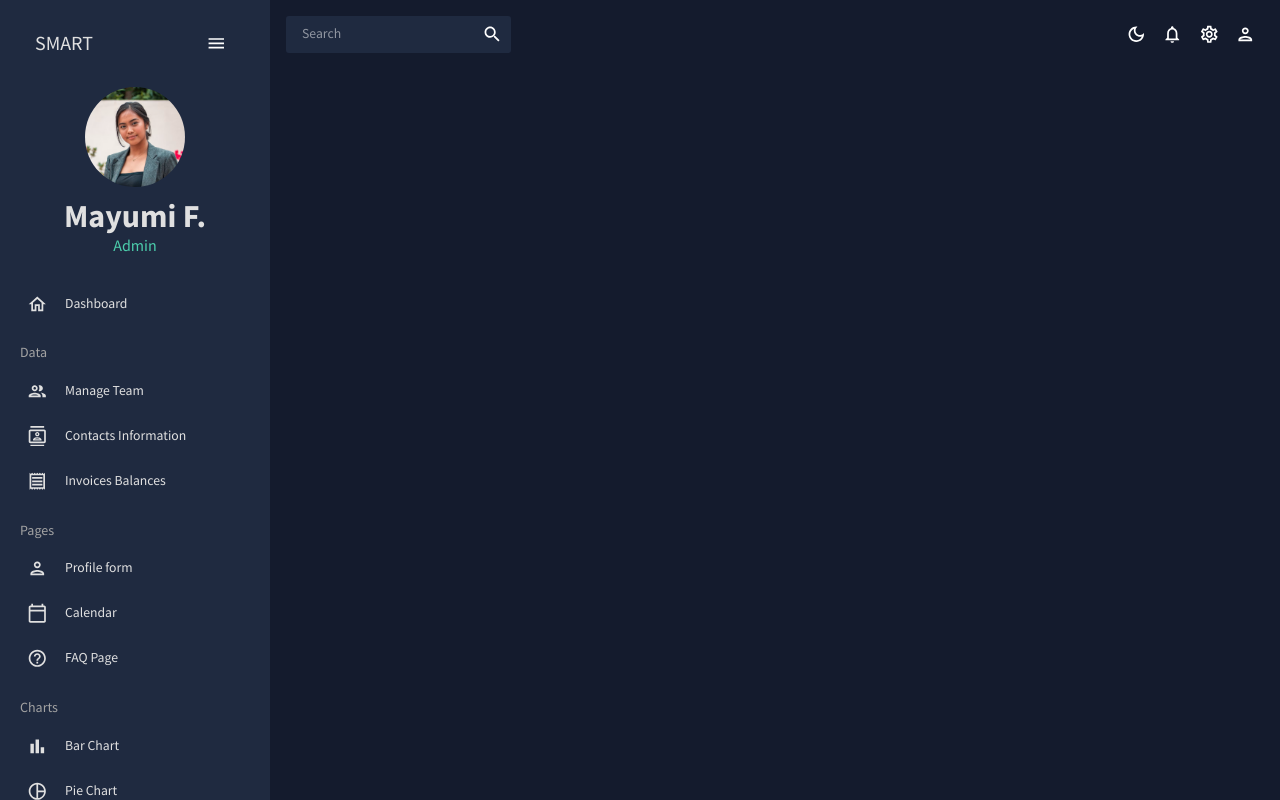
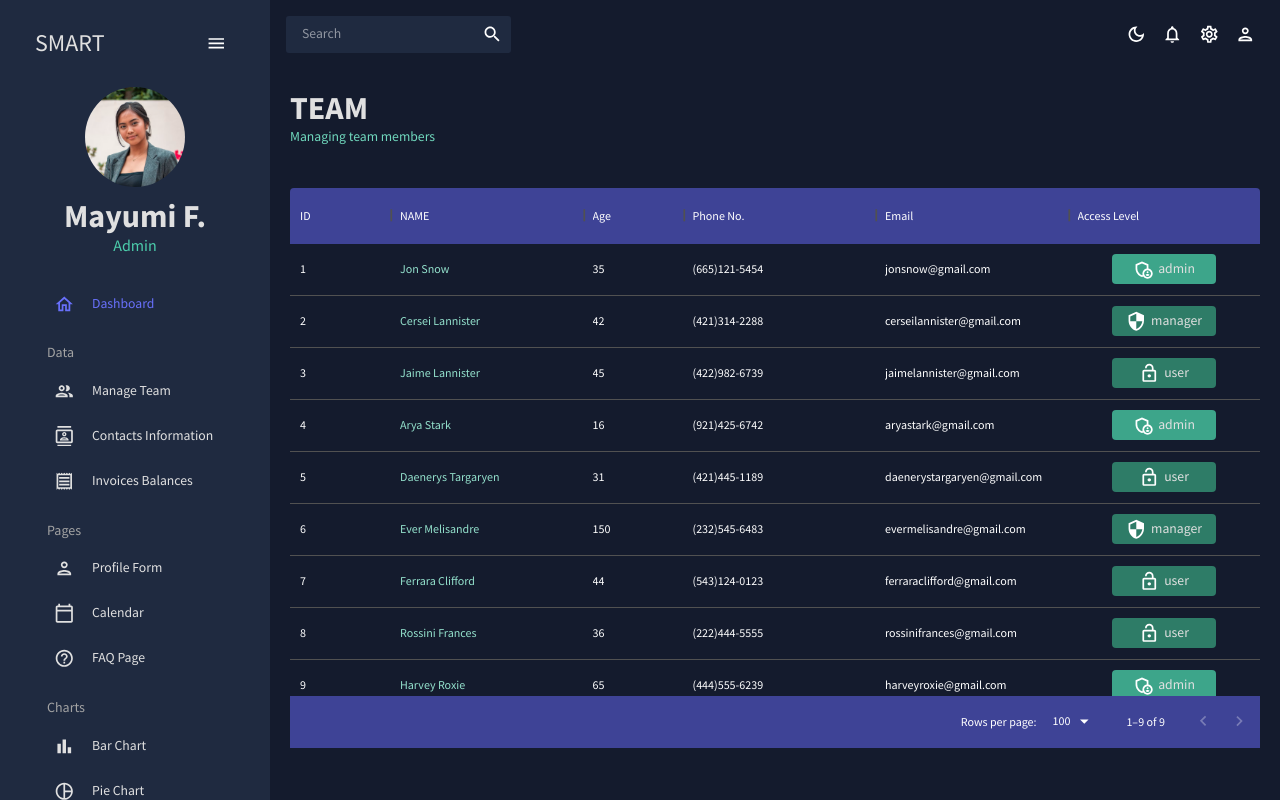
Before and after one commit to joycehwchan/admin-dashboard, a React (Create React App) app: page /team in a window 1280 px wide. Built offline with nearby package versions, Linux system fonts and the light colour scheme.

Commit message:
added data tables

```diff
--- a/src/App.js
+++ b/src/App.js
@@ -4,9 +4,9 @@
 import Topbar from "./scenes/global/Topbar";
 import Sidebar from "./scenes/global/Sidebar";
 import Dashboard from "./scenes/dashboard";
-// import Team from "./scenes/team";
-// import Invoices from "./scenes/invoices";
-// import Contacts from "./scenes/contacts";
+import Team from "./scenes/team";
+import Contacts from "./scenes/contacts";
+import Invoices from "./scenes/invoices";
 // import Bar from "./scenes/bar";
 // import Form from "./scenes/form";
 // import Line from "./scenes/line";
@@ -28,9 +28,9 @@
             <Topbar />
             <Routes>
               <Route path="/" element={<Dashboard />} />
-              {/* <Route path="/team" element={<Team />} /> */}
-              {/* <Route path="/contacs" element={<Contacts />} /> */}
-              {/* <Route path="/invoices" element={<Invoices />} /> */}
+              <Route path="/team" element={<Team />} />
+              <Route path="/contacts" element={<Contacts />} />
+              <Route path="/invoices" element={<Invoices />} />
               {/* <Route path="/form" element={<Form />} /> */}
               {/* <Route path="/bar" element={<Bar />} /> */}
               {/* <Route path="/pie" element={<Pie />} /> */}
--- /dev/null
+++ b/src/components/Header.jsx
@@ -0,0 +1,25 @@
+import { Typography, Box, useTheme } from "@mui/material";
+import { tokens } from "../theme";
+
+const Header = ({ title, subtitle }) => {
+  const theme = useTheme();
+  const colors = tokens(theme.palette.mode);
+
+  return (
+    <Box mb="30px">
+      <Typography
+        variant="h2"
+        color={colors.grey[100]}
+        fontWeight="bold"
+        sx={{ mrb: "5px" }}
+      >
+        {title}
+      </Typography>
+      <Typography varient="h5" color={colors.greenAccent[400]}>
+        {subtitle}
+      </Typography>
+    </Box>
+  );
+};
+
+export default Header;
--- a/src/data/mockData.js
+++ b/src/data/mockData.js
@@ -27,8 +27,8 @@
   },
   {
     id: 4,
-    name: "Anya Stark",
-    email: "anyastark@gmail.com",
+    name: "Arya Stark",
+    email: "aryastark@gmail.com",
     age: 16,
     phone: "(921)425-6742",
     access: "admin",
@@ -111,8 +111,8 @@
   },
   {
     id: 4,
-    name: "Anya Stark",
-    email: "anyastark@gmail.com",
+    name: "Arya Stark",
+    email: "aryastark@gmail.com",
     age: 16,
     phone: "(921)425-6742",
     address: "1514 Main Street, New York, NY 22298",
@@ -226,8 +226,8 @@
   },
   {
     id: 4,
-    name: "Anya Stark",
-    email: "anyastark@gmail.com",
+    name: "Arya Stark",
+    email: "aryastark@gmail.com",
     cost: "80.55",
     phone: "(921)425-6742",
     date: "03/21/2022",
--- /dev/null
+++ b/src/scenes/contacts/index.jsx
@@ -0,0 +1,79 @@
+import { Box } from "@mui/material";
+import { DataGrid, GridToolbar } from "@mui/x-data-grid";
+import { tokens } from "../../theme";
+import { mockDataContacts } from "../../data/mockData";
+import Header from "../../components/Header";
+import { useTheme } from "@mui/material";
+
+const Contacts = () => {
+  const theme = useTheme();
+  const colors = tokens(theme.palette.mode);
+  const columns = [
+    { field: "id", headerName: "ID", flex: 0.5 },
+    { field: "registrarId", headerName: "Registrar ID" },
+    {
+      field: "name",
+      headerName: "NAME",
+      flex: 1,
+      cellClassName: "name-column--cell",
+    },
+    {
+      field: "age",
+      headerName: "Age",
+      type: "number",
+      headerAlign: "left",
+      align: "left",
+    },
+    { field: "phone", headerName: "Phone No.", flex: 1 },
+    { field: "email", headerName: "Email", flex: 1 },
+    { field: "address", headerName: "Address", flex: 1 },
+    { field: "city", headerName: "City", flex: 1 },
+    { field: "zipCode", headerName: "ZipCode", flex: 1 },
+  ];
+
+  return (
+    <Box m="20px">
+      <Header
+        title="CONTACTS"
+        subtitle="List of contacts for future reference"
+      />
+      <Box
+        mt="40px"
+        height="70vh"
+        sx={{
+          "& .MuiDataGrid-root": {
+            border: "none",
+          },
+          "& .MuiDataGrid-cell": {
+            borderBottom: "none",
+          },
+          "& .name-column--cell": {
+            color: colors.greenAccent[300],
+          },
+          "& .MuiDataGrid-columnHeaders": {
+            borderBottom: "none",
+            backgroundColor: colors.blueAccent[700],
+          },
+          "& .MuiDaraGrid-virtualScroller": {
+            backgroundColor: colors.primary[400],
+          },
+          "& .MuiDataGrid-footerContainer": {
+            borderTop: "none",
+            backgroundColor: colors.blueAccent[700],
+          },
+          "& .MuiDataGrid-toolbarContainer .MuiButton-text": {
+            color: `${colors.grey[100]} !important`,
+          },
+        }}
+      >
+        <DataGrid
+          rows={mockDataContacts}
+          columns={columns}
+          components={{ Toolbar: GridToolbar }}
+        />
+      </Box>
+    </Box>
+  );
+};
+
+export default Contacts;
--- a/src/scenes/global/Sidebar.jsx
+++ b/src/scenes/global/Sidebar.jsx
@@ -1,18 +1,18 @@
 import { useState } from "react";
 import { ProSidebar, Menu, MenuItem } from "react-pro-sidebar";
+import { Box, IconButton, Typography, useTheme } from "@mui/material";
+import { Link } from "react-router-dom";
 import "react-pro-sidebar/dist/css/styles.css";
-import { Link } from "react-router-dom";
 import { tokens } from "../../theme";
-import { Box, IconButton, Typography, useTheme } from "@mui/material";
 import HomeOutlinedIcon from "@mui/icons-material/HomeOutlined";
 import PeopleOutlinedIcon from "@mui/icons-material/PeopleOutlined";
 import ContactsOutlinedIcon from "@mui/icons-material/ContactsOutlined";
 import ReceiptOutlinedIcon from "@mui/icons-material/ReceiptOutlined";
 import PersonOutlinedIcon from "@mui/icons-material/PersonOutlined";
 import CalendarTodayOutlinedIcon from "@mui/icons-material/CalendarTodayOutlined";
-import HelpOutlinedIcon from "@mui/icons-material/HelpOutlineOutlined";
+import HelpOutlineOutlinedIcon from "@mui/icons-material/HelpOutlineOutlined";
 import BarChartOutlinedIcon from "@mui/icons-material/BarChartOutlined";
-import PieChartOutlinedIcon from "@mui/icons-material/PieChartOutlineOutlined";
+import PieChartOutlineOutlinedIcon from "@mui/icons-material/PieChartOutlineOutlined";
 import TimelineOutlinedIcon from "@mui/icons-material/TimelineOutlined";
 import MenuOutlinedIcon from "@mui/icons-material/MenuOutlined";
 import MapOutlinedIcon from "@mui/icons-material/MapOutlined";
@@ -23,7 +23,9 @@
   return (
     <MenuItem
       active={selected === title}
-      style={{ color: colors.grey[100] }}
+      style={{
+        color: colors.grey[100],
+      }}
       onClick={() => setSelected(title)}
       icon={icon}
     >
@@ -55,13 +57,13 @@
           color: "#868dfb !important",
         },
         "& .pro-menu-item.active": {
-          color: "6870fa !important",
+          color: "#6870fa !important",
         },
       }}
     >
       <ProSidebar collapsed={isCollapsed}>
         <Menu iconShape="square">
-          {/* Show hamburger menu when collasped */}
+          {/* LOGO AND MENU ICON */}
           <MenuItem
             onClick={() => setIsCollapsed(!isCollapsed)}
             icon={isCollapsed ? <MenuOutlinedIcon /> : undefined}
@@ -70,7 +72,6 @@
               color: colors.grey[100],
             }}
           >
-            {/* When sidebar is not collasped */}
             {!isCollapsed && (
               <Box
                 display="flex"
@@ -78,7 +79,7 @@
                 alignItems="center"
                 ml="15px"
               >
-                <Typography variant="h4" color={colors.grey[100]}>
+                <Typography variant="h3" color={colors.grey[100]}>
                   SMART
                 </Typography>
                 <IconButton onClick={() => setIsCollapsed(!isCollapsed)}>
@@ -88,25 +89,23 @@
             )}
           </MenuItem>
 
-          {/* User */}
           {!isCollapsed && (
             <Box mb="25px">
               <Box display="flex" justifyContent="center" alignItems="center">
                 <img
-                  src={`../../assets/user.png`}
                   alt="profile-user"
                   width="100px"
                   height="100px"
+                  src={`../../assets/user.png`}
                   style={{ cursor: "pointer", borderRadius: "50%" }}
                 />
               </Box>
-
               <Box textAlign="center">
                 <Typography
                   variant="h2"
                   color={colors.grey[100]}
                   fontWeight="bold"
-                  sx={{ mt: "10px" }}
+                  sx={{ m: "10px 0 0 0" }}
                 >
                   Mayumi F.
                 </Typography>
@@ -117,8 +116,7 @@
             </Box>
           )}
 
-          {/* Menu items */}
-          <Box paddingLeft={isCollapsed ? undefined : "0%"}>
+          <Box paddingLeft={isCollapsed ? undefined : "10%"}>
             <Item
               title="Dashboard"
               to="/"
@@ -142,7 +140,6 @@
               selected={selected}
               setSelected={setSelected}
             />
-
             <Item
               title="Contacts Information"
               to="/contacts"
@@ -150,7 +147,6 @@
               selected={selected}
               setSelected={setSelected}
             />
-
             <Item
               title="Invoices Balances"
               to="/invoices"
@@ -168,13 +164,12 @@
             </Typography>
 
             <Item
-              title="Profile form"
+              title="Profile Form"
               to="/form"
               icon={<PersonOutlinedIcon />}
               selected={selected}
               setSelected={setSelected}
             />
-
             <Item
               title="Calendar"
               to="/calendar"
@@ -182,11 +177,10 @@
               selected={selected}
               setSelected={setSelected}
             />
-
             <Item
               title="FAQ Page"
               to="/faq"
-              icon={<HelpOutlinedIcon />}
+              icon={<HelpOutlineOutlinedIcon />}
               selected={selected}
               setSelected={setSelected}
             />
@@ -206,15 +200,13 @@
               selected={selected}
               setSelected={setSelected}
             />
-
             <Item
               title="Pie Chart"
               to="/pie"
-              icon={<PieChartOutlinedIcon />}
+              icon={<PieChartOutlineOutlinedIcon />}
               selected={selected}
               setSelected={setSelected}
             />
-
             <Item
               title="Line Chart"
               to="/line"
@@ -222,7 +214,6 @@
               selected={selected}
               setSelected={setSelected}
             />
-
             <Item
               title="Geography Chart"
               to="/geography"
--- /dev/null
+++ b/src/scenes/invoices/index.jsx
@@ -0,0 +1,71 @@
+import { Box, Typography, useTheme } from "@mui/material";
+import { DataGrid } from "@mui/x-data-grid";
+import { tokens } from "../../theme";
+import { mockDataInvoices } from "../../data/mockData";
+import Header from "../../components/Header";
+
+const Invoices = () => {
+  const theme = useTheme();
+  const colors = tokens(theme.palette.mode);
+  const columns = [
+    { field: "id", headerName: "ID", flex: 0.5 },
+    {
+      field: "name",
+      headerName: "NAME",
+      flex: 1,
+      cellClassName: "name-column--cell",
+    },
+    { field: "phone", headerName: "Phone No.", flex: 1 },
+    { field: "email", headerName: "Email", flex: 1 },
+    {
+      field: "cost",
+      headerName: "Cost",
+      flex: 1,
+      renderCell: (params) => {
+        <Typography color={colors.greenAccent[500]}>
+          ${params.row.cost}
+        </Typography>;
+      },
+    },
+    { field: "date", headerName: "Date", flex: 1 },
+  ];
+
+  return (
+    <Box m="20px">
+      <Header title="INVOICES" subtitle="List of invoice balances" />
+      <Box
+        mt="40px"
+        height="70vh"
+        sx={{
+          "& .MuiDataGrid-root": {
+            border: "none",
+          },
+          "& .MuiDataGrid-cell": {
+            borderBottom: "none",
+          },
+          "& .name-column--cell": {
+            color: colors.greenAccent[300],
+          },
+          "& .MuiDataGrid-columnHeaders": {
+            borderBottom: "none",
+            backgroundColor: colors.blueAccent[700],
+          },
+          "& .MuiDaraGrid-virtualScroller": {
+            backgroundColor: colors.primary[400],
+          },
+          "& .MuiDataGrid-footerContainer": {
+            borderTop: "none",
+            backgroundColor: colors.blueAccent[700],
+          },
+          "& .MuiCheckbox-root": {
+            color: `${colors.greenAccent[200]} !important`,
+          },
+        }}
+      >
+        <DataGrid checkboxSelection rows={mockDataInvoices} columns={columns} />
+      </Box>
+    </Box>
+  );
+};
+
+export default Invoices;
--- /dev/null
+++ b/src/scenes/team/index.jsx
@@ -0,0 +1,96 @@
+import { Box, Typography, useTheme } from "@mui/material";
+import { DataGrid } from "@mui/x-data-grid";
+import { tokens } from "../../theme";
+import { mockDataTeam } from "../../data/mockData";
+import AdminPanelSettingsOutlinedIcon from "@mui/icons-material/AdminPanelSettingsOutlined";
+import LockOpenOutlinedIcon from "@mui/icons-material/LockOpenOutlined";
+import SecurityOutlinedIcon from "@mui/icons-material/SecurityOutlined";
+import Header from "../../components/Header";
+
+const Team = () => {
+  const theme = useTheme();
+  const colors = tokens(theme.palette.mode);
+  const columns = [
+    { field: "id", headerName: "ID" },
+    {
+      field: "name",
+      headerName: "NAME",
+      flex: 1,
+      cellClassName: "name-column--cell",
+    },
+    {
+      field: "age",
+      headerName: "Age",
+      type: "number",
+      headerAlign: "left",
+      align: "left",
+    },
+    { field: "phone", headerName: "Phone No.", flex: 1 },
+    { field: "email", headerName: "Email", flex: 1 },
+    {
+      field: "access",
+      headerName: "Access Level",
+      flex: 1,
+      renderCell: ({ row: { access } }) => {
+        return (
+          <Box
+            width="60%"
+            m="0 auto"
+            p="5px"
+            display="flex"
+            justifyContent="center"
+            backgroundColor={
+              access === "admin"
+                ? colors.greenAccent[600]
+                : colors.greenAccent[700]
+            }
+            borderRadius="4px"
+          >
+            {access === "admin" && <AdminPanelSettingsOutlinedIcon />}
+            {access === "manager" && <SecurityOutlinedIcon />}
+            {access === "user" && <LockOpenOutlinedIcon />}
+            <Typography color={colors.grey[100]} sx={{ ml: "5px" }}>
+              {access}
+            </Typography>
+          </Box>
+        );
+      },
+    },
+  ];
+
+  return (
+    <Box m="20px">
+      <Header title="TEAM" subtitle="Managing team members" />
+      <Box
+        mt="40px"
+        height="70vh"
+        sx={{
+          "& .MuiDataGrid-root": {
+            border: "none",
+          },
+          "& .MuiDataGrid-cell": {
+            borderBottom: "none",
+          },
+          "& .name-column--cell": {
+            color: colors.greenAccent[300],
+          },
+          "& .MuiDataGrid-columnHeaders": {
+            borderBottom: "none",
+            backgroundColor: colors.blueAccent[700],
+          },
+          "& .MuiDaraGrid-virtualScroller": {
+            backgroundColor: colors.primary[400],
+          },
+          "& .MuiDataGrid-footerContainer": {
+            borderTop: "none",
+            backgroundColor: colors.blueAccent[700],
+          },
+        }}
+      >
+        <DataGrid rows={mockDataTeam} columns={columns} />
+      </Box>
+    </Box>
+  );
+};
+
+export default Team;
```
Also changed, not shown: src/scenes/dashboard/index.jsx (+10 -1 lines).
